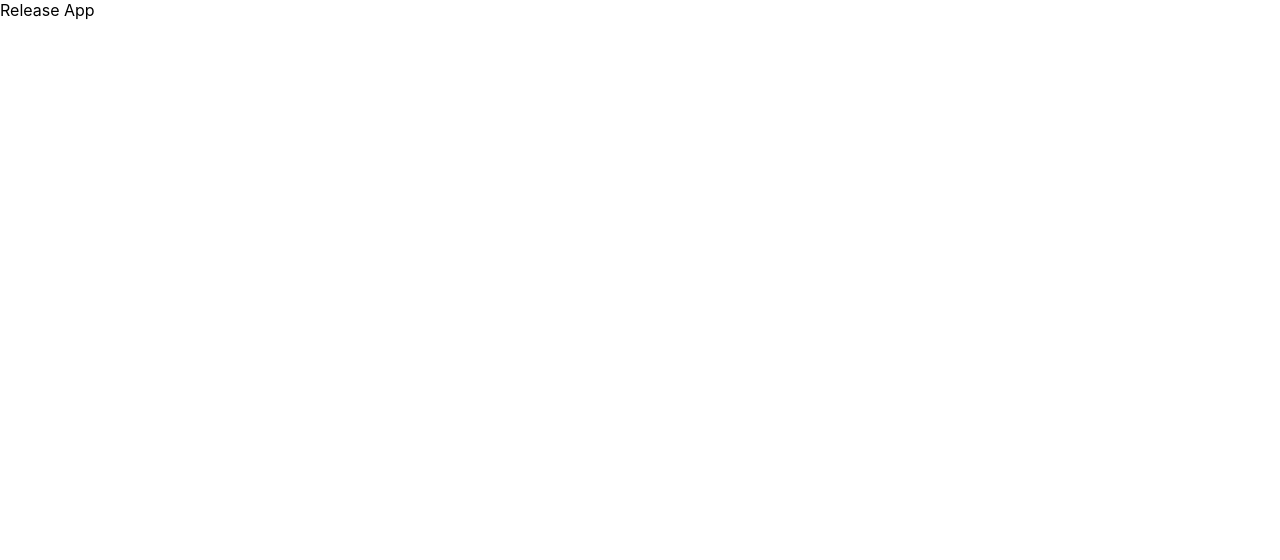
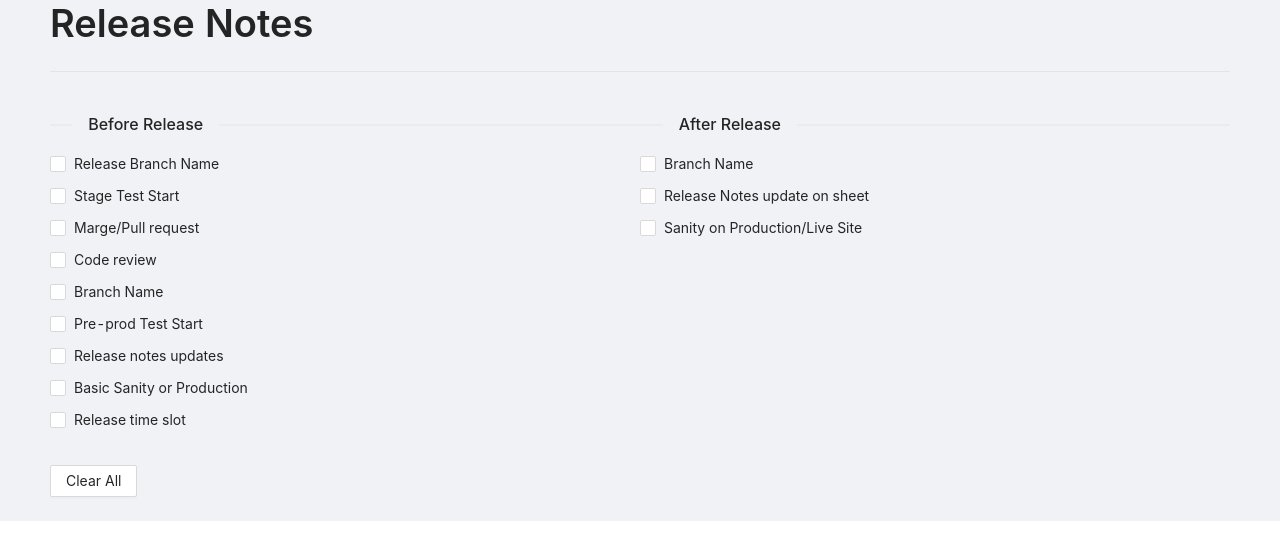
Before and after one commit to akbaruddin/opoyi-release, a React (Vite) app: page / in a window 1280 px wide. Shown: the top 560 px of the page. Built offline with nearby package versions, Linux system fonts and the light colour scheme.

Commit message:
init design

```diff
--- a/src/App.jsx
+++ b/src/App.jsx
@@ -1,12 +1,80 @@
-import React from 'react'
-import './App.css'
+import React, { useContext, useEffect } from 'react'
+import { Layout, Typography, Row, Col, Divider, Button } from 'antd';
+
+import ChecksContext, { CheckProvider } from './context/checksContext'
+import BeforeRelease from './components/BeforeRelease'
+import AfterRelease from './components/AfterRelease'
+import beforeRelease from './data/beforeRelease.json';
+import afterRelease from './data/afterRelease.json';
+import styles from './App.module.css'
+
+const { Footer, Content } = Layout;
+const { Title } = Typography;
+
+function Uniq(data) {
+  const arrayOfMap = data.map(item => [ item.id, item]);
+  const checkIds = new Map(arrayOfMap);
+  return [...checkIds.values()];
+}
+
+function Table() {
+  const { setLists } = useContext(ChecksContext);
+
+  useEffect(() => {
+
+    const afterData = Uniq(
+      [...afterRelease, ...JSON.parse(localStorage.getItem('listsAfter') || '[]')]
+    );
+    const beforeData = Uniq(
+      [...beforeRelease, ...JSON.parse(localStorage.getItem('listsBefore') || '[]')]
+    );
+
+    setLists({
+      after: afterData,
+      before: beforeData
+    })
+    localStorage.setItem('listsAfter', JSON.stringify(afterData))
+    localStorage.setItem('listsBefore', JSON.stringify(beforeData))
+  }, [])
+
+  return (
+    <Row>
+      <Col span={12}>
+        <Divider orientation="left">Before Release</Divider>
+        <BeforeRelease />
+      </Col>
+      <Col span={12}>
+        <Divider orientation="left">After Release</Divider>
+        <AfterRelease />
+      </Col>
+    </Row>
+  )
+}
+
+function resetList(type) {
+  const lists = JSON.parse(localStorage.getItem(type) || '[]');
+  const uncheckList = lists.map(item => ({ ...item, check: false }));
+  localStorage.setItem(type, JSON.stringify(uncheckList));
+}
 
 function App() {
+  const clearAll = () => {
+    resetList('listsAfter');
+    resetList('listsBefore');
+    window.location.reload();
+  }
 
   return (
-    <div>
-      Release App
-    </div>
+    <CheckProvider>
+      <Layout>
+        <Content style={{ padding: '0 50px' }}>
+          <Title >Release Notes</Title>
+          <Divider />
+          <Table />
+        </Content>
+        <Footer><Button onClick={clearAll}>Clear All</Button></Footer>
+      </Layout>
+    </CheckProvider>
   )
 }
 
--- /dev/null
+++ b/src/App.module.css
@@ -0,0 +1,14 @@
+.Container {
+  width: 100%;
+  max-width: 1200px;
+  margin: 0 auto;
+  display: grid;
+  grid-template-columns:  1fr 1fr;
+  column-gap: 50px;
+}
+
+.PageTitle {
+  width: 100%;
+  max-width: 1200px;
+  margin: 20px auto 0;
+}
--- /dev/null
+++ b/src/components/AfterRelease.jsx
@@ -0,0 +1,15 @@
+import React, { useContext } from 'react';
+import ChecksContext from '../context/checksContext';
+import Label from './Label';
+
+function AfterRelease() {
+  const { lists } = useContext(ChecksContext)
+
+  return (
+    <>
+      {lists?.after?.map((item, index) => <Label key={item.id} item={item} index={index} type="After" />)}
+    </>
+  )
+}
+
+export default AfterRelease;
--- /dev/null
+++ b/src/components/BeforeRelease.jsx
@@ -0,0 +1,16 @@
+import React, { useContext } from 'react';
+import ChecksContext from '../context/checksContext';
+import Label from './Label';
+import releaseList from '../data/beforeRelease.json';
+
+function BeforeRelease() {
+  const { lists } = useContext(ChecksContext)
+
+  return (
+    <>
+      {lists?.before?.map((item, index) => <Label key={item.id} item={item} index={index} type="Before" />)}
+    </>
+  )
+}
+
+export default BeforeRelease;
--- /dev/null
+++ b/src/components/Label.jsx
@@ -0,0 +1,23 @@
+
+import React, { useContext, useState } from 'react'
+import ChecksContext from '../context/ChecksContext';
+import { Checkbox } from 'antd';
+import styles from './Label.module.css';
+function Label({ item, index, type }) {
+  const { name, check } = item;
+  const { storeValue } = useContext(ChecksContext);
+  const [checkInput, setCheckInput] = useState(check);
+
+  const onChange = (e) => {
+    setCheckInput(e.target.checked);
+    storeValue({ item: { ...item, check: e.target.checked }, index, type });
+  }
+
+  return (
+    <p style={{ marginBottom: '10px' }}>
+      <Checkbox checked={checkInput} onChange={onChange}>{ name }</Checkbox>
+    </p>
+  )
+}
+
+export default Label;
--- /dev/null
+++ b/src/context/ChecksContext.jsx
@@ -0,0 +1,31 @@
+import React, { createContext, useState } from "react";
+
+const ChecksContext = createContext({
+  lists: [],
+  setLists: () => {},
+  storeValue: ({ item, index, type }) => {
+    const local = localStorage.getItem(`lists${type}`) || "";
+    const parseLocal = JSON.parse(local);
+    const dataUpdate = [
+      ...parseLocal.slice(0, index),
+      item,
+      ...parseLocal.slice(index + 1, parseLocal.length),
+    ]
+    localStorage.setItem(`lists${type}`, JSON.stringify(dataUpdate));
+  },
+});
+
+export const CheckProvider = ({ children }) => {
+  const [lists, setLists] = useState({
+    before: [],
+    after: [],
+  });
+
+  return (
+    <ChecksContext.Provider value={{ lists, setLists }}>
+      {children}
+    </ChecksContext.Provider>
+  );
+};
+
+export default ChecksContext;
--- /dev/null
+++ b/src/data/afterRelease.json
@@ -0,0 +1,17 @@
+[
+  {
+    "id": "405bcba1-790d-4c47-95b0-631516fc789c",
+    "name": "Branch Name",
+    "check": false
+  },
+  {
+    "id": "b5f4223d-e764-4d7a-903e-9226b235135e",
+    "name": "Release Notes update on sheet",
+    "check": false
+  },
+  {
+    "id": "9fffdb43-9e5c-4c59-a2ff-ddb5055c0a10",
+    "name": "Sanity on Production/Live Site",
+    "check": false
+  }
+]
--- /dev/null
+++ b/src/data/beforeRelease.json
@@ -0,0 +1,47 @@
+[
+  {
+    "id": "38b1cf6d-cfc9-4b3e-a975-508e862b5ff3",
+    "name": "Release Branch Name",
+    "check": false
+  },
+  {
+    "id": "916cdd6a-3e27-45ec-94f7-932e284bec8e",
+    "name": "Stage Test Start",
+    "check": false
+  },
+  {
+    "id": "e82c189d-5d82-4adc-8802-3dc6d40a0641",
+    "name": "Marge/Pull request",
+    "check": false
+  },
+  {
+    "id": "9d4662a6-1b60-48f1-9d16-9c9ec5051b91",
+    "name": "Code review",
+    "check": false
+  },
+  {
+    "id": "db71c027-a55b-48c3-b2c6-2a7c2f4cde66",
+    "name": "Branch Name",
+    "check": false
+  },
+  {
+    "id": "7f8c7078-79d1-4916-8de2-734b0bf1b680",
+    "name": "Pre-prod Test Start",
+    "check": false
+  },
+  {
+    "id": "fea035cf-2790-4062-a8d2-5cb1a72a9d81",
+    "name": "Release notes updates",
+    "check": false
+  },
+  {
+    "id": "c38145e4-78a4-4cc5-92c0-509efb1a2660",
+    "name": "Basic Sanity or Production",
+    "check": false
+  },
+  {
+    "id": "596f2850-8647-49cf-b701-66c8877977de",
+    "name": "Release time slot",
+    "check": false
+  }
+]
--- a/src/main.jsx
+++ b/src/main.jsx
@@ -1,5 +1,6 @@
 import React from 'react'
 import ReactDOM from 'react-dom'
+import 'antd/dist/antd.css';
 import './index.css'
 import App from './App'
 
```
Also changed, not shown: package.json (+4 -3 lines), src/components/Label.module.css (added), 2 other files (tests, documents, lock files or other folders).
